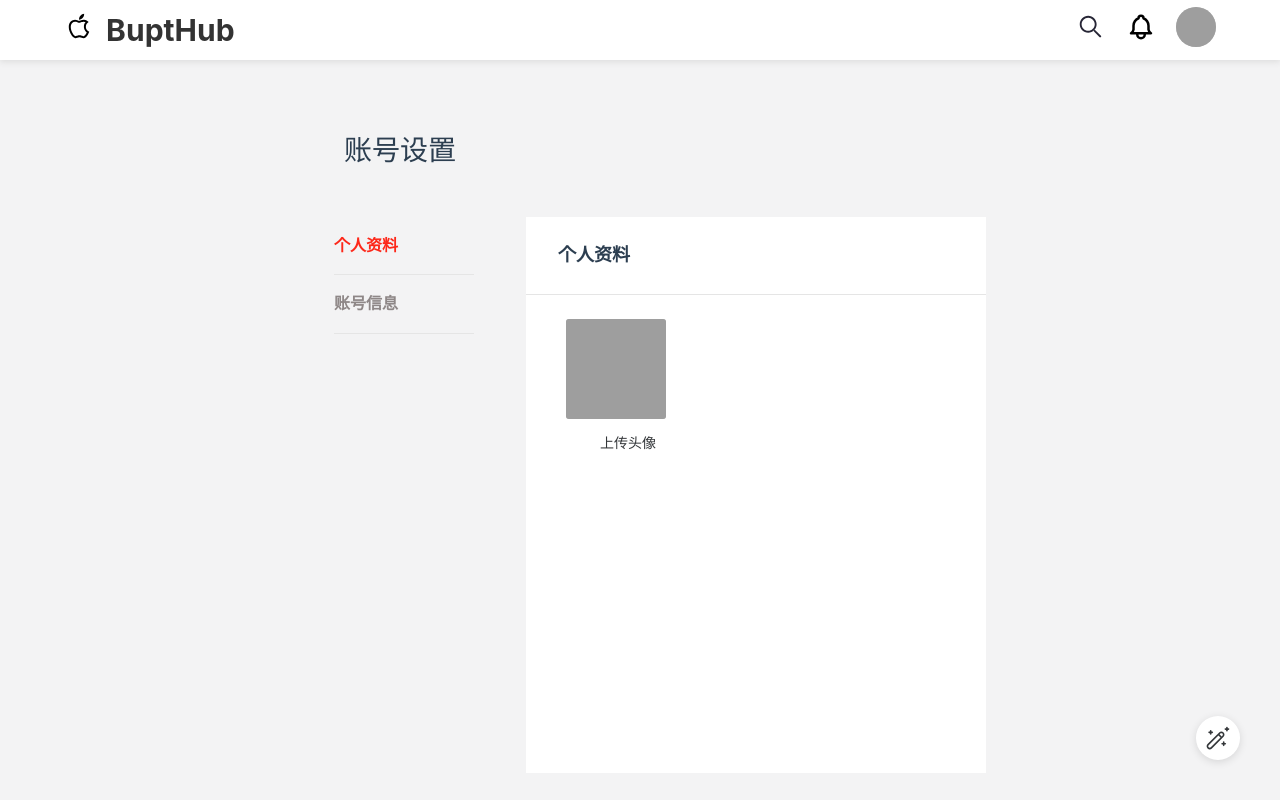
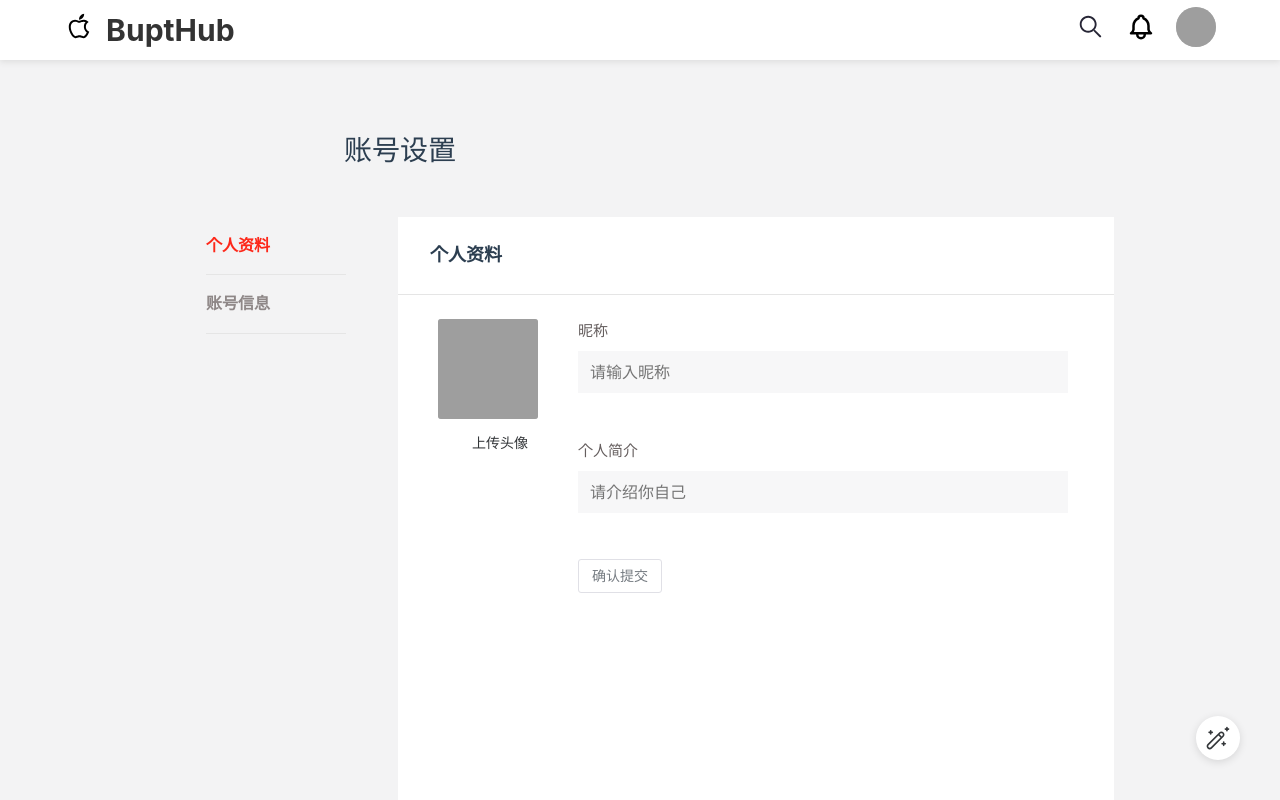
Before and after one commit to NI7I3MN3HS/bupt-programing-design, a Vue app in the folder frontend/demo1/: page /profile/edit in a window 1280 px wide. Shown: the top 800 px of the page. Built offline with nearby package versions, Linux system fonts and the light colour scheme; grey boxes are pictures that could not be loaded; some icons are missing.

Commit message:
更新个人信息界面 差页面变换还未完成

```diff
--- a/frontend/demo1/src/views/ProfileEdit.vue
+++ b/frontend/demo1/src/views/ProfileEdit.vue
@@ -41,15 +41,17 @@
                             </div>
                         </div>
                         <div class="_right">
-                            <!-- <label class="_item">
+                            <label class="_item">
                                 <span class="_intro">昵称</span>
-                            <input placeholder="请输入昵称">
+                                <input class="_input" placeholder="请输入昵称">
                             </label>
                             <label class="_item">
                                 <span class="_intro">个人简介</span>
-                            <input placeholder="请介绍你自己" maxlength="200">
-                        </label> -->
-                        <!-- 这里没写完 -->
+                                <input class="_input" placeholder="请介绍你自己" maxlength="200">
+                            </label>
+                            <div class="_button">
+                                <n-button type="tertiary">确认提交</n-button>
+                            </div>
                         </div>
                     </div>
                 </div>
@@ -103,9 +105,11 @@ export default defineComponent({
     }
 
     .pagemain {
-        min-height: calc(70vh);
+        min-height: calc(80vh);
         margin: 0px 294px;
         display: flex; // 将容器指定为flex布局
+        max-width: 948px;
+        margin: auto; //重要？
 
         .navigation {
             margin-right: 52px;
@@ -139,6 +143,7 @@ export default defineComponent({
 
         .pageview {
             background: #ffffff;
+            // background: #e4c0c0;//调色看位置用
             flex: 1;
             margin-top: 0;
             margin-bottom: 4px;
@@ -153,7 +158,11 @@ export default defineComponent({
 
                 ._main {
                     padding: 0 32px;
+                    display: flex;
+                    align-items: flex-start;
+                    min-height: calc(60vh);
 
+                    // background: #ebd0d0;//调色看位置用
                     ._left {
                         position: absolute;
                         left: 40px;
@@ -179,29 +188,42 @@ export default defineComponent({
                     ._right {
                         padding: 24px 0 0 0;
                         position: absolute;
-                        left: 200px;
+                        left: 180px;
                         display: flex;
                         flex-direction: column;
                         flex: 1;
 
                         ._item {
-                            margin-bottom: 24px;
+                            // width: calc(100%-200px);
+                            //在此处宽度值无效
+                            min-height: calc(15vh);
 
+                            // background: #e5e5e5;//调色看位置用
                             ._intro {
+                                display: flex;
+                                width: 490px;
                                 font-weight: 500;
                                 color: #655e5e;
                                 margin-bottom: 8px;
+                            }
 
-                                input {
+                            ._input {
+                                display: flex;
+                                width: 490px;
                                 padding: 10px 12px;
                                 background: #f7f7f8;
                                 border: none;
+                                outline-style: none;
                                 font-size: 16px;
                                 line-height: 22px
                             }
+
+                            //这里括号位置粗心大意>_<耽误好多时间
+                            ._button {
+                                display: flex;
+                                width: 250px;
                             }
                         }
-
                     }
                 }
             }
```
Lines whose indentation alone changed are shown as unchanged.
